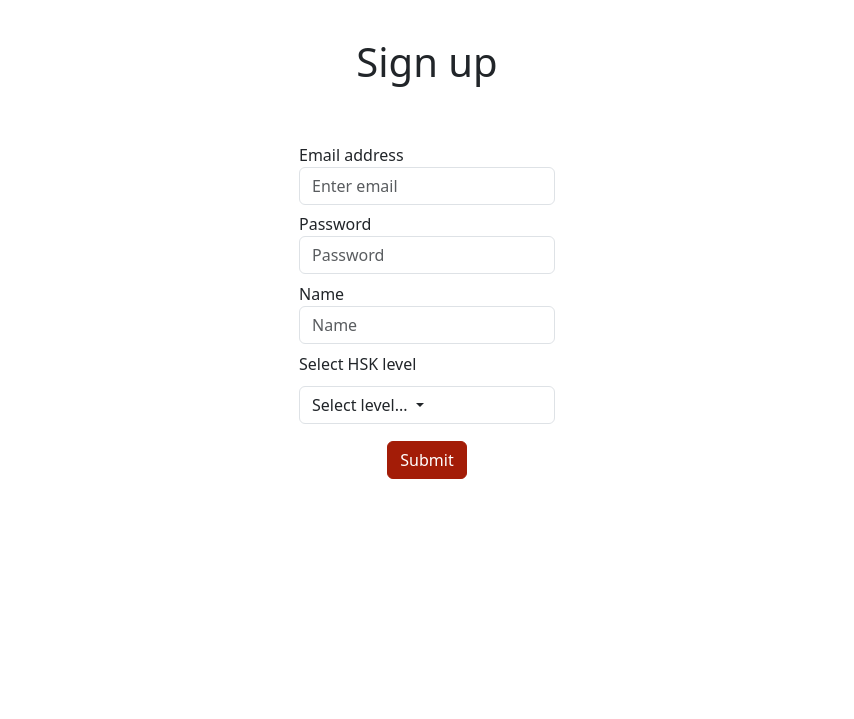
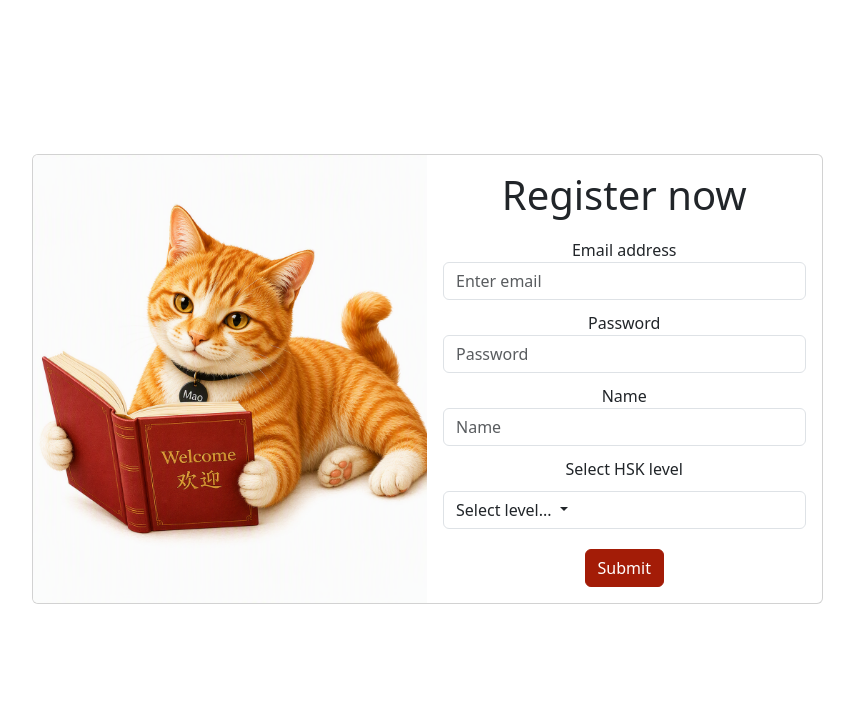
Before and after one commit to Ava-HW/hsk_vocab, a Python web app: template templates/sign_up.html in a window 1280 px wide. Shown: the part 56-775 px from the top of the page, without its empty margins (213-1067 px from the left). Run offline with Jinja, Linux system fonts and the light colour scheme; the template is opened without the code that fills it, so the values that code supplies are empty; some libraries are stand-ins or nearby versions.

Commit message:
Fixed login + register page layout

```diff
--- a/static/styles.css
+++ b/static/styles.css
@@ -109,6 +109,34 @@
     text-align: center !important;
 }
 
+.vertically-centered{
+    display: flex;
+    flex-direction: column;
+    justify-content: center;
+    align-items: center;
+    min-height: 90vh;
+}
+
+.login-card{
+    display: flex;
+    flex-direction: row;
+    align-items: stretch;
+    overflow: hidden;
+}
+
+.login-card-img{
+    width: 50%;
+    max-width: 500px;
+    height: auto;
+    object-fit: cover;
+}
+
+.login-form{
+    width: 100%;
+    margin-top: auto;
+    margin-bottom: auto;
+}
+
 .form-field{
     padding-bottom: 3%;
 }
--- a/templates/sign_up.html
+++ b/templates/sign_up.html
@@ -2,9 +2,13 @@
 
 {% block main %}
 
-<div class = "justify-content-center centered align-items-center">
-  <h1>Sign up</h1>
-  <form action = "/sign_up" method = "POST" class = "form-group">
+<div class = "justify-content-center centered align-items-center vertically-centered">
+  <div class = "card login-card">
+    <img src="/static/images/welcome.png" class="login-card-img">
+    <div class="card-body">
+      <div>
+         <h1>Register now</h1>
+        <form action = "/sign_up" method = "POST" class = "form-group login-form">
           <div class="justify-content-center form-field">
             <label for="exampleInputEmail1">Email address</label>
             <input name = "email" type="email" class="form-control" aria-describedby="emailHelp" placeholder="Enter email">
@@ -31,6 +35,9 @@
           <button type="submit" class="btn btn-primary">Submit</button>
         </form>
       </div>
+    </div>
+  </div>
+</div>
 
 <script>
     document.querySelectorAll('.dropdown-item').forEach(item => {
```
Also changed, not shown: templates/sign_in.html (+10 -3 lines), static/images/login.png (added), static/images/welcome.png (added). Lines whose indentation alone changed are shown as unchanged.
